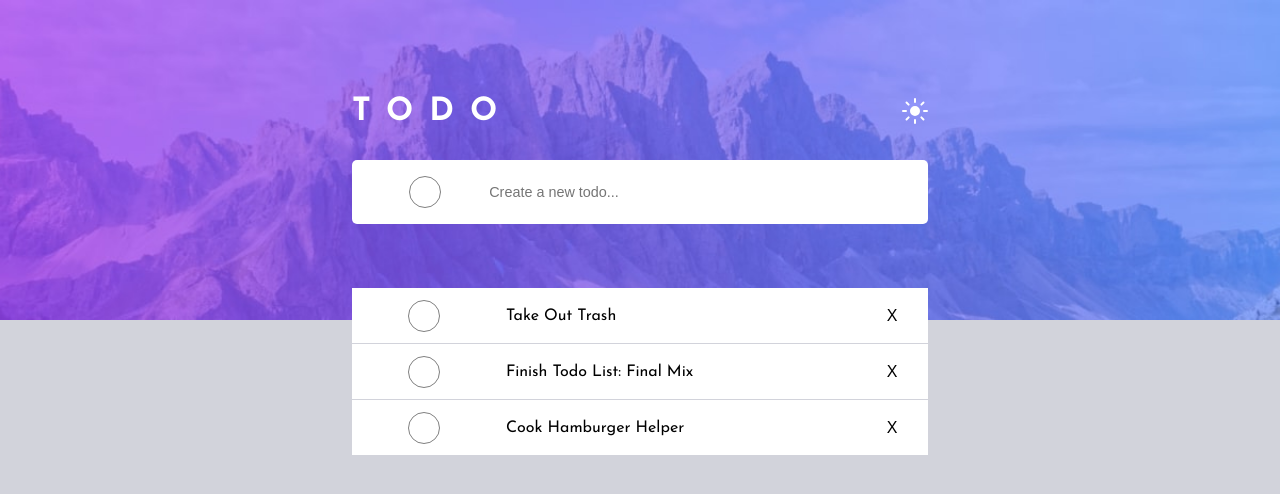
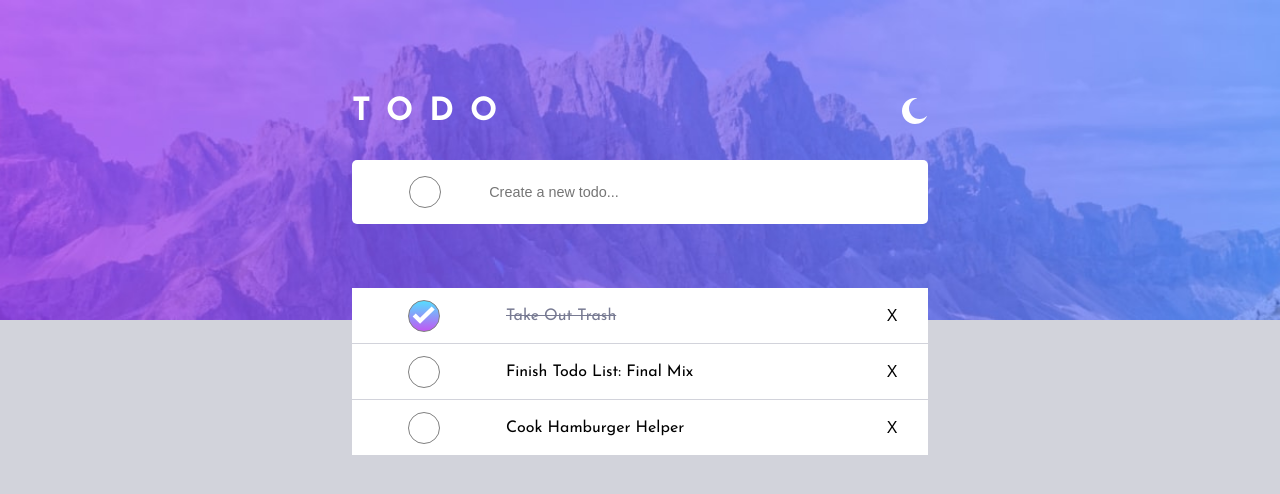
Before and after one commit to naser23/todo-app-react, a React (Create React App) app: page / in a window 1280 px wide. Both pictures are taken after a click on the element 424 px from the left and 315 px from the top of the page. Shown: the top 494 px of the page. Built offline with nearby package versions, Linux system fonts and the light colour scheme.

Commit message:
GOT DARK MODE WORKING ON THE TODO LIST!!!. Just have to add the bottom section that filters the items and maybe add some animations and its done.

```diff
--- a/src/App.js
+++ b/src/App.js
@@ -1,6 +1,7 @@
 import React from "react";
 import HeroImg from "./components/HeroImg";
 import DayImg from "./images/bg-desktop-light.jpg";
+import NightImg from "./images/bg-desktop-dark.jpg";
 import Header from "./components/Header";
 import InputForm from "./components/InputForm";
 import TodoItemList from "./components/TodoItemList";
@@ -12,6 +13,7 @@ import MoonIcon from "./images/icon-moon.svg";
 
 function App() {
   const [todos, setTodos] = useLocalStorage("todos", BeginningTodos);
+  const [theme, setTheme] = useLocalStorage("theme", "day");
 
   // add todos
   function addTodo(text) {
@@ -32,12 +34,31 @@ function App() {
     console.log(todos);
   }
 
+  function changeTheme() {
+    theme === "day" ? setTheme("night") : setTheme("day");
+  }
+
+  theme === "day"
+    ? (document.body.style.backgroundColor = "hsl(233, 11%, 84%)")
+    : (document.body.style.backgroundColor = "hsl(235, 21%, 11%)");
+
   return (
     <main className="container">
-      <HeroImg background={DayImg} />
-      <Header src={SunIcon} />
-      <InputForm handleAdd={addTodo} />
-      <TodoItemList todos={todos} handleDelete={deleteTodo} />
+      {theme === "day" ? (
+        <>
+          <HeroImg background={DayImg} />
+          <Header src={MoonIcon} changeTheme={changeTheme} />
+          <InputForm handleAdd={addTodo} color="" />
+          <TodoItemList todos={todos} handleDelete={deleteTodo} color="" />
+        </>
+      ) : (
+        <>
+          <HeroImg background={NightImg} />
+          <Header src={SunIcon} changeTheme={changeTheme} />
+          <InputForm handleAdd={addTodo} color="dark" />
+          <TodoItemList todos={todos} handleDelete={deleteTodo} color="dark" />
+        </>
+      )}
     </main>
   );
 }
--- a/src/components/Header.js
+++ b/src/components/Header.js
@@ -1,10 +1,10 @@
 import React from "react";
 
-function Header({ src }) {
+function Header({ src, changeTheme }) {
   return (
     <div className="header-area">
       <h1>TODO</h1>
-      <button>
+      <button onClick={changeTheme}>
         <img src={src} alt="theme-icon" />
       </button>
     </div>
--- a/src/components/InputForm.js
+++ b/src/components/InputForm.js
@@ -2,7 +2,7 @@ import React from "react";
 import TodoItem from "./TodoItem";
 import { useState } from "react";
 
-function InputForm({ handleAdd }) {
+function InputForm({ handleAdd, color }) {
   const [text, setText] = useState("");
 
   function onSubmit(e) {
@@ -16,7 +16,7 @@ function InputForm({ handleAdd }) {
   }
 
   return (
-    <form className="todo-form card" onSubmit={onSubmit}>
+    <form className={`todo-form card ${color}`} onSubmit={onSubmit}>
       <span className="checkbox" type="checkbox"></span>
       <input
         type="text"
--- a/src/components/TodoItem.js
+++ b/src/components/TodoItem.js
@@ -1,16 +1,61 @@
 import React from "react";
 import CheckIcon from "../images/icon-check.svg";
+import { useState } from "react";
 
-function TodoItem({ todo, handleDelete }) {
+function TodoItem({ todo, handleDelete, color }) {
+  const [isComplete, setIsComplete] = useState(false);
+
+  const completedStyle = {
+    textDecoration: "line-through",
+    color: "hsl(234, 11%, 52%)",
+  };
+
+  const checkBackground = {
+    backgroundImage: "linear-gradient(hsl(192, 100%, 67%), rgb(192, 88, 243))",
+  };
+
+  function toggleComplete() {
+    setIsComplete(!isComplete);
+  }
+
   return (
-    <li className="list-item card">
-      <span className="checkbox" type="checkbox">
-        <img className="check-icon" src={CheckIcon} alt="" />
-      </span>
-      <p>{todo.text}</p>
-      <button className="delete-button" onClick={() => handleDelete(todo.id)}>
-        X
-      </button>
+    <li className={`list-item card ${color}`}>
+      {isComplete ? (
+        <>
+          <span
+            className="checkbox"
+            type="checkbox"
+            onClick={toggleComplete}
+            style={checkBackground}
+          >
+            <img className="check-icon" src={CheckIcon} alt="" />
+          </span>
+          <p className={`${color}`} style={completedStyle}>
+            {todo.text}
+          </p>
+          <button
+            className={`delete-button ${color}`}
+            onClick={() => handleDelete(todo.id)}
+          >
+            X
+          </button>
+        </>
+      ) : (
+        <>
+          <span
+            className="checkbox"
+            type="checkbox"
+            onClick={toggleComplete}
+          ></span>
+          <p className={`${color}`}>{todo.text}</p>
+          <button
+            className={`delete-button ${color}`}
+            onClick={() => handleDelete(todo.id)}
+          >
+            X
+          </button>
+        </>
+      )}
     </li>
   );
 }
--- a/src/components/TodoItemList.js
+++ b/src/components/TodoItemList.js
@@ -1,12 +1,17 @@
 import React from "react";
 import TodoItem from "./TodoItem";
 
-function TodoItemList({ todos, handleDelete }) {
+function TodoItemList({ todos, handleDelete, color }) {
   return (
-    <section className="list-items-area">
+    <section className={`list-items-area ${color}`}>
       <ul>
         {todos.map((todo) => (
-          <TodoItem key={todo.id} todo={todo} handleDelete={handleDelete} />
+          <TodoItem
+            key={todo.id}
+            todo={todo}
+            handleDelete={handleDelete}
+            color={color}
+          />
         ))}
       </ul>
     </section>
--- a/src/css/main.css
+++ b/src/css/main.css
@@ -13,6 +13,7 @@
 
 .card.dark {
   background: #25273c;
+  color: #d2d3db;
 }
 
 body {
@@ -111,6 +112,10 @@ body {
   outline: none;
 }
 
+#root .container .todo-form.dark input {
+  color: #cacde8;
+}
+
 #root .container .list-items-area {
   margin-top: 7.5%;
   border-radius: 5px;
@@ -131,7 +136,7 @@ body {
   display: grid;
   -ms-grid-columns: 0.4fr 1fr 0.2fr;
       grid-template-columns: 0.4fr 1fr 0.2fr;
-  border-bottom: 0.5px solid #d2d3db;
+  border-bottom: 0.25px solid #d2d3db;
   border-radius: 0px;
 }
 
@@ -167,7 +172,7 @@ body {
 }
 
 #root .list-items-area.dark {
-  background: #25273c;
+  background-color: #25273c;
 }
 
 #root .checkbox {
```
Also changed, not shown: src/scss/main.scss (+13 -2 lines), 1 other file (tests, documents, lock files or other folders).
